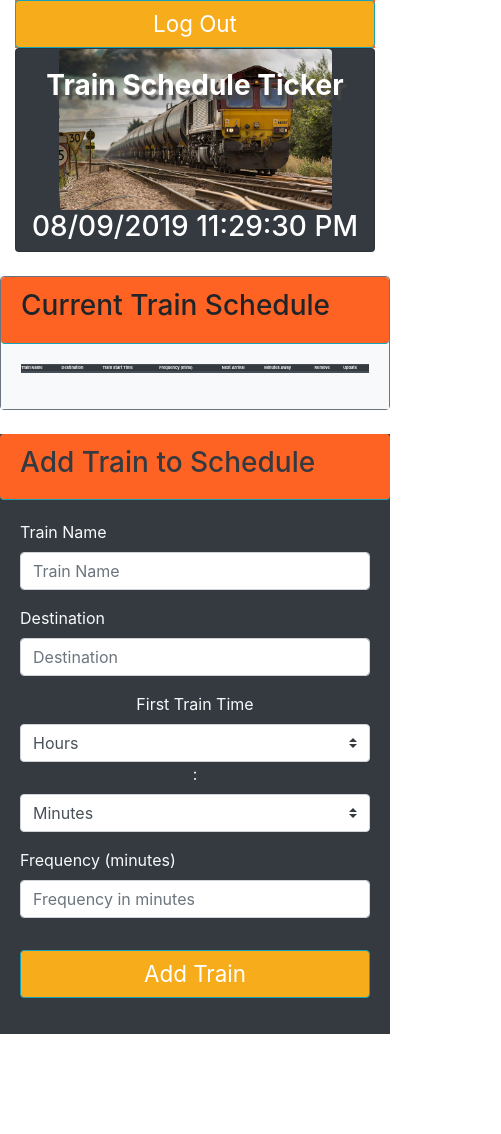
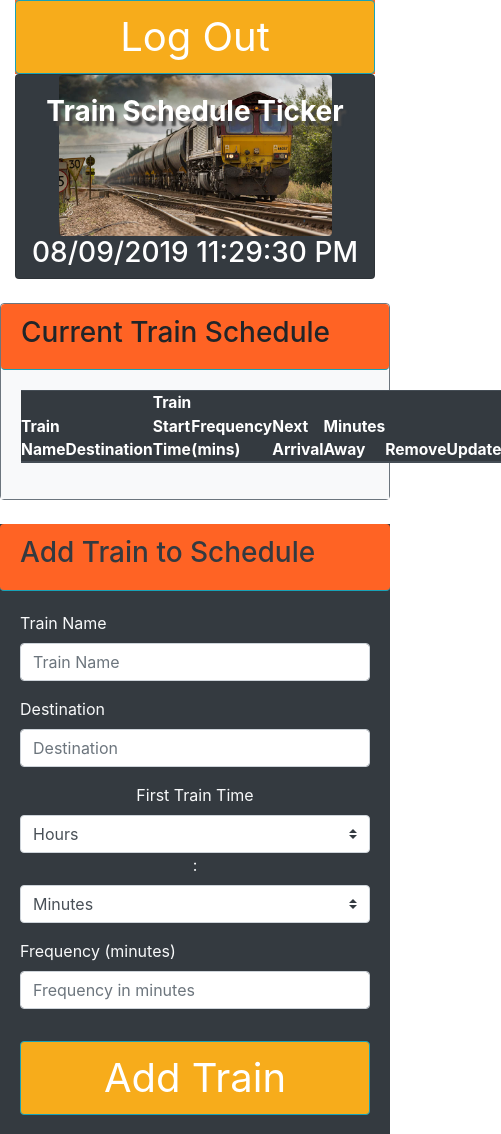
Before and after one commit to professorx00/CBC--TrainTimeLog, a plain HTML site: page trains.html in a window 390 px wide. Shown: the top 1134 px of the page, 501 px wide, since content can reach past the window. Before the commit the page ends 1034 px from the top, so only its background shows below. Drawn offline with nearby package versions, Linux system fonts and the light colour scheme; no server answers.

Commit message:
One more time updating font

```diff
--- a/assets/CSS/style.css
+++ b/assets/CSS/style.css
@@ -55,7 +55,7 @@ h1{
 @media only screen and (max-width: 775px){
     table{
         width: 70vw;
-        font-size: 1vw;
+        font-size: 4vw;
     }
     *.btn{
         width: 5%;
@@ -70,18 +70,18 @@ h1{
     }
     #AddTrainBtn{
         width: 100%;
-        font-size: 1.4rem;
+        font-size: 2.5rem;
     }
     #logOut{
         width:100%;
-        font-size: 1.4rem;
+        font-size: 2.5rem;
     }
 }
 @media only screen and (max-width: 768px){
 
     table{
         width: 70vw;
-        font-size: 1vw;
+        font-size: 4vw;
     }
 
     div.container{
@@ -95,7 +95,7 @@ h1{
 @media only screen and (max-width: 576px){
     button{
         width: 5vw;
-        font-size: 1vw;
+        font-size: 4vw;
     }
     div.container{
         max-width:100vw;
```
